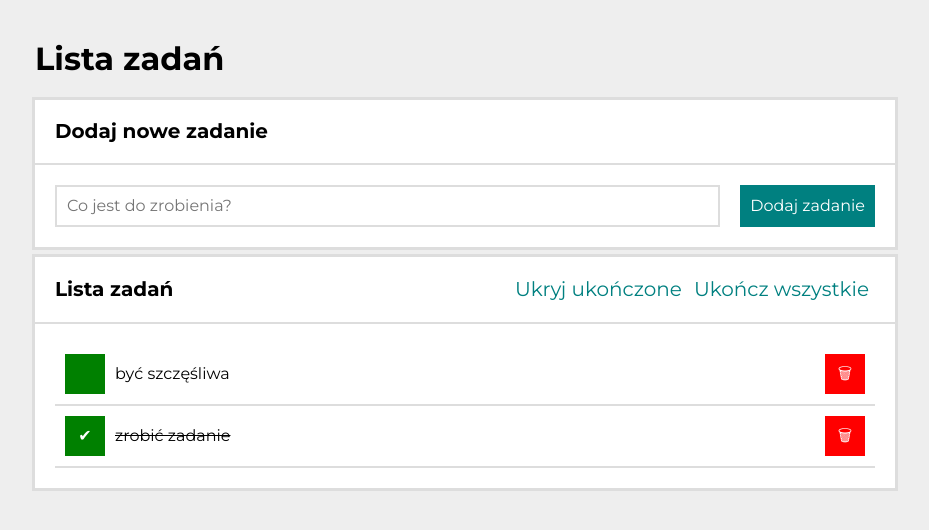
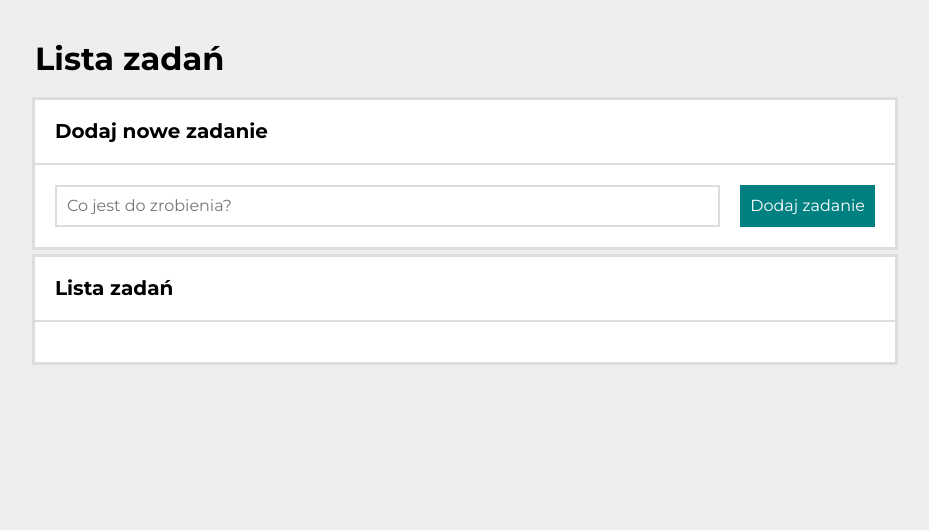
Before and after one commit to kamila2201/todo-list-react, a React (Create React App) app: page / in a window 1280 px wide. Shown: the top 530 px of the page, without its empty margins (175-1104 px from the left). Built offline with nearby package versions, Linux system fonts and the light colour scheme.

Commit message:
empty task list

```diff
--- a/src/App.js
+++ b/src/App.js
@@ -9,10 +9,7 @@ import Container from "./Container";
 
 function App() {
   const [hideDone, setHideDone] = useState(false);
-  const [tasks, setTasks] = useState([
-    { id: 1, content: "być szczęśliwa", done: false },
-    { id: 2, content: "zrobić zadanie", done: true },
-  ]);
+  const [tasks, setTasks] = useState([]);
 
   const toggleHideDone = () => {
     setHideDone(hideDone => !hideDone);
```
